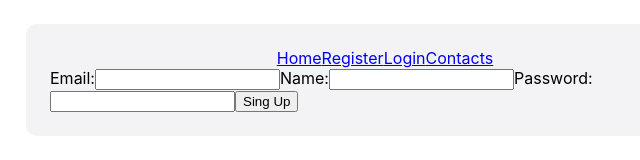
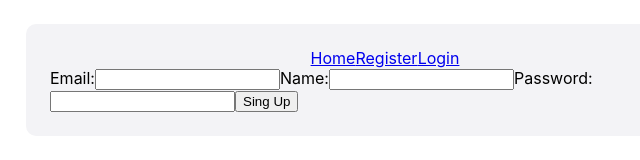
Before and after one commit to hotgorod/goit-react-hw-08-phonebook, a React (Create React App) app: page /goit-react-hw-08-phonebook/register in a window 1280 px wide. Shown: the top 160 px of the page, without its empty margins (255-895 px from the left). Built offline with nearby package versions, Linux system fonts and the light colour scheme.

Commit message:
Update Navigation.jsx

```diff
--- a/src/components/Navigation/Navigation.jsx
+++ b/src/components/Navigation/Navigation.jsx
@@ -1,20 +1,28 @@
 import React from 'react';
 import { useSelector } from 'react-redux';
 import { NavLink } from 'react-router-dom';
-import { selectAuthIsSignedIn} from 'redux/auth.selectors';
+import { selectAuthIsSignedIn } from 'redux/auth.selectors';
 
 const Navigation = () => {
-    const isSignedIn = useSelector(selectAuthIsSignedIn);
-    console.log("isSignedIn:", isSignedIn);
+  const isSignedIn = useSelector(selectAuthIsSignedIn);
 
   return (
     <header>
       <NavLink to="/">Home</NavLink>
-      <NavLink to="/register">Register</NavLink>
-      <NavLink to="/login">Login</NavLink>
-      <NavLink to="/contacts">Contacts</NavLink>
+
+      {isSignedIn ? (
+        <>
+          <NavLink to="/contacts">Contacts</NavLink>
+          <button>Log Out</button>
+        </>
+      ) : (
+        <>
+          <NavLink to="/register">Register</NavLink>
+          <NavLink to="/login">Login</NavLink>
+        </>
+      )}
     </header>
   );
-}
+};
 
 export default Navigation;
```
